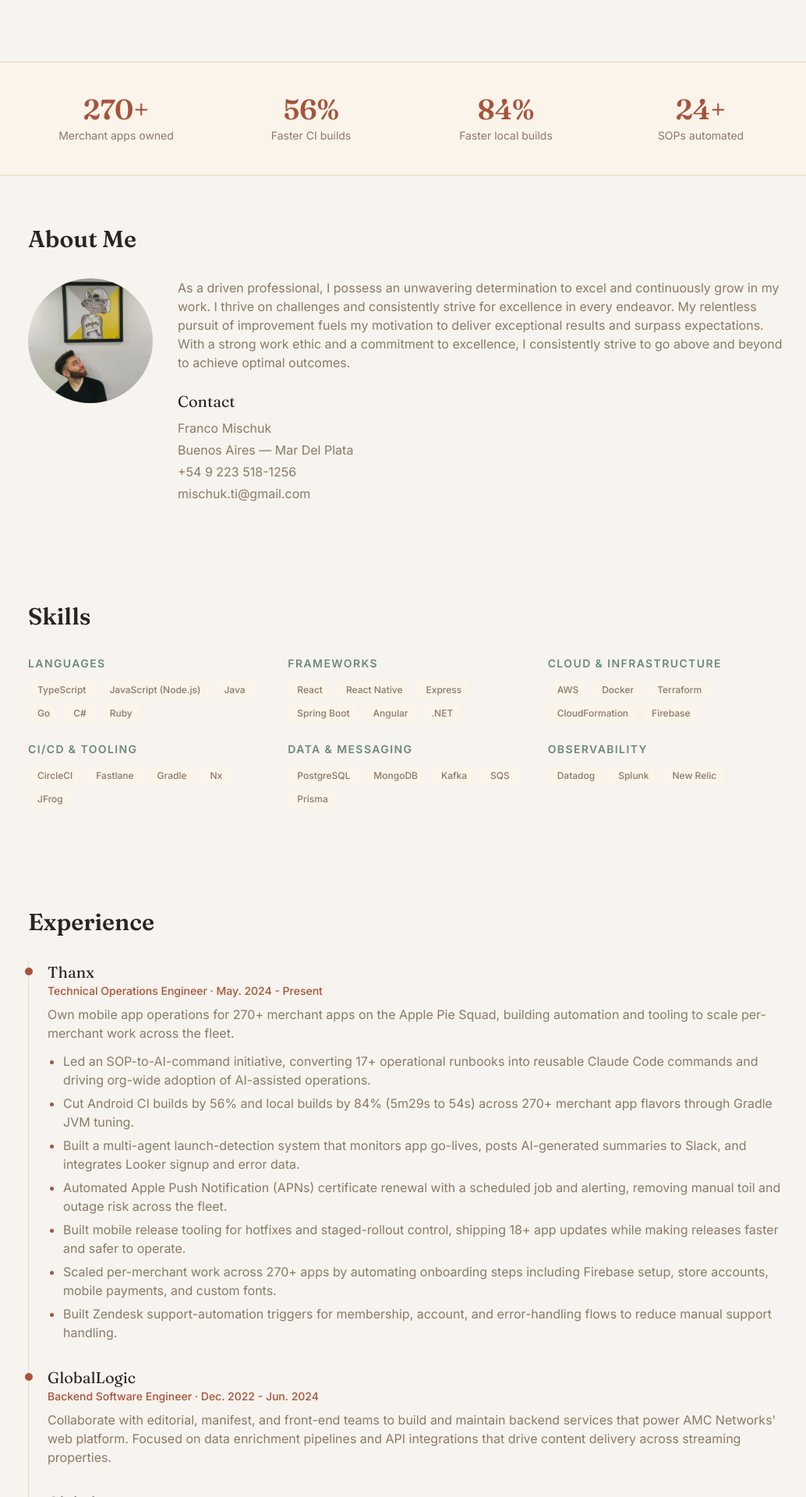
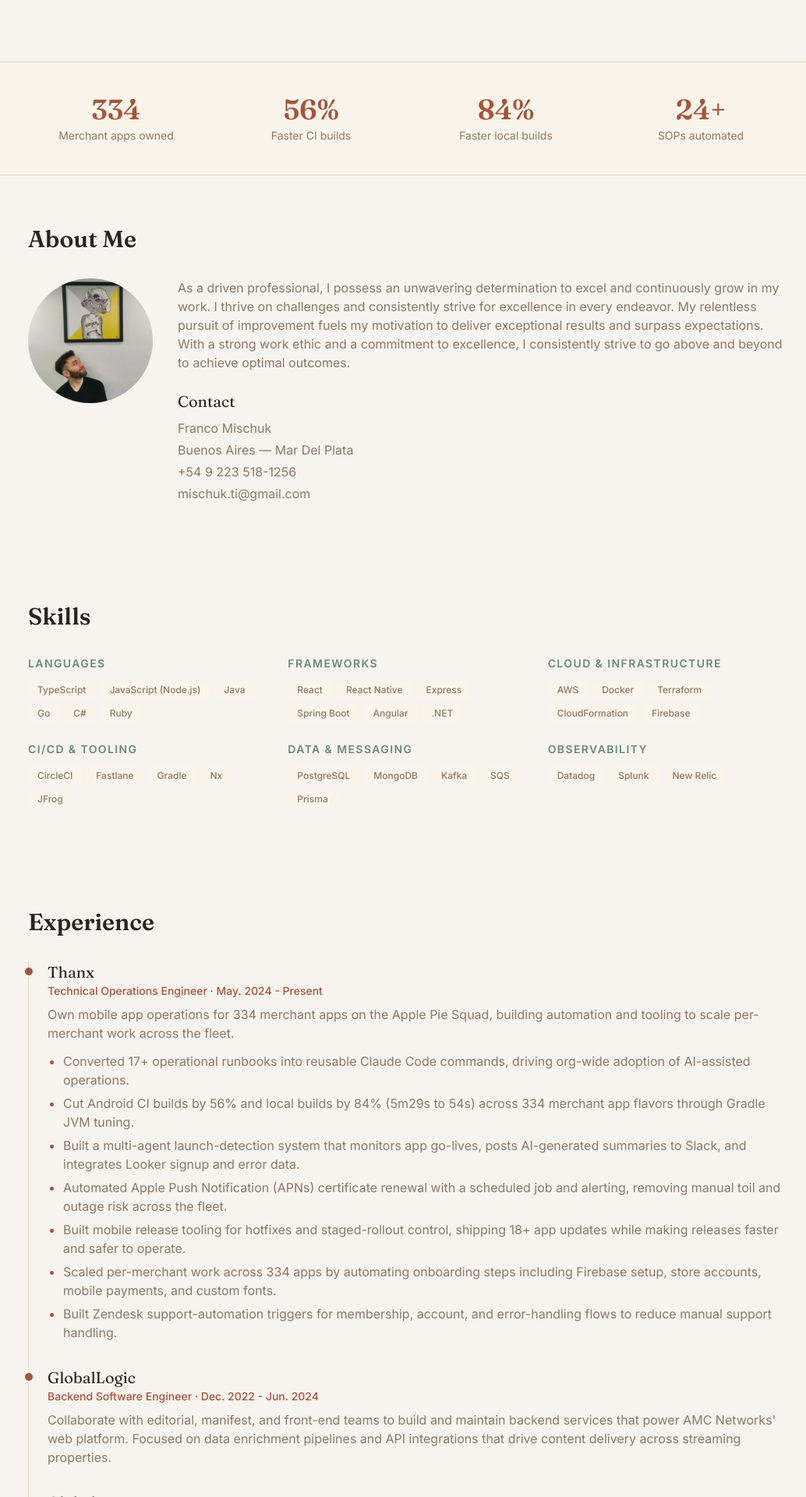
Before and after one commit to Frachuk/resume, a React (Vite) app: page / in a window 1280 px wide. Shown: the part 540-2460 px from the top of the page at 78% size, without its empty margins (116-1150 px from the left). Built offline with nearby package versions, Linux system fonts and the light colour scheme.

Commit message:
[Update] locales and ammount of apps

```diff
--- a/src/data/resume.ts
+++ b/src/data/resume.ts
@@ -23,7 +23,7 @@ export const resume: ResumeData = {
     ],
   },
   metrics: [
-    { id: 'apps', value: '270+' },
+    { id: 'apps', value: '334' },
     { id: 'ci-speed', value: '56%' },
     { id: 'local-speed', value: '84%' },
     { id: 'sops', value: '24+' },
--- a/src/i18n/locales/en.json
+++ b/src/i18n/locales/en.json
@@ -41,14 +41,14 @@
     "title": "Experience",
     "items": {
       "thanx-toe": {
-        "description": "Own mobile app operations for 270+ merchant apps on the Apple Pie Squad, building automation and tooling to scale per-merchant work across the fleet.",
+        "description": "Own mobile app operations for 334 merchant apps on the Apple Pie Squad, building automation and tooling to scale per-merchant work across the fleet.",
         "highlights": [
-          "Led an SOP-to-AI-command initiative, converting 17+ operational runbooks into reusable Claude Code commands and driving org-wide adoption of AI-assisted operations.",
-          "Cut Android CI builds by 56% and local builds by 84% (5m29s to 54s) across 270+ merchant app flavors through Gradle JVM tuning.",
+          "Converted 17+ operational runbooks into reusable Claude Code commands, driving org-wide adoption of AI-assisted operations.",
+          "Cut Android CI builds by 56% and local builds by 84% (5m29s to 54s) across 334 merchant app flavors through Gradle JVM tuning.",
           "Built a multi-agent launch-detection system that monitors app go-lives, posts AI-generated summaries to Slack, and integrates Looker signup and error data.",
           "Automated Apple Push Notification (APNs) certificate renewal with a scheduled job and alerting, removing manual toil and outage risk across the fleet.",
           "Built mobile release tooling for hotfixes and staged-rollout control, shipping 18+ app updates while making releases faster and safer to operate.",
-          "Scaled per-merchant work across 270+ apps by automating onboarding steps including Firebase setup, store accounts, mobile payments, and custom fonts.",
+          "Scaled per-merchant work across 334 apps by automating onboarding steps including Firebase setup, store accounts, mobile payments, and custom fonts.",
           "Built Zendesk support-automation triggers for membership, account, and error-handling flows to reduce manual support handling."
         ]
       },
@@ -92,7 +92,7 @@
         "description": "Automated Apple Push Notification certificate renewal via a cron job that detects expiring certificates and renews them automatically. Includes Slack webhook alerts and monitoring, eliminating a manual process that previously risked push notification outages for merchant apps."
       },
       "android-build-optimization": {
-        "description": "Optimized Gradle JVM configuration for Android build flavors across 270+ merchant apps. Achieved 55.9% faster CI builds on CircleCI and 83.6% faster local builds (from 5m29s to 54s), reducing engineering time and CI costs company-wide."
+        "description": "Optimized Gradle JVM configuration for Android build flavors across 334 merchant apps. Achieved 55.9% faster CI builds on CircleCI and 83.6% faster local builds (from 5m29s to 54s), reducing engineering time and CI costs company-wide."
       },
       "thanx-appops-cli": {
         "description": "Built a suite of 6 Node.js CLI tools automating core operational workflows: release cuts, SendGrid custom domain setup, Firebase app creation, Apple agreement emails, and Android app signing. Used across the entire engineering org to standardize and accelerate merchant operations."
--- a/src/i18n/locales/es.json
+++ b/src/i18n/locales/es.json
@@ -41,14 +41,14 @@
     "title": "Experiencia",
     "items": {
       "thanx-toe": {
-        "description": "Responsable de las operaciones de apps móviles para más de 270 apps de comercios en el equipo Apple Pie Squad, construyendo automatización y herramientas para escalar el trabajo por comercio en toda la flota.",
+        "description": "Responsable de las operaciones de apps móviles para 334 apps de comercios en el equipo Apple Pie Squad, construyendo automatización y herramientas para escalar el trabajo por comercio en toda la flota.",
         "highlights": [
-          "Lideré una iniciativa de conversión de SOPs en comandos de IA, transformando más de 17 runbooks operativos en comandos reutilizables de Claude Code e impulsando la adopción de operaciones asistidas por IA en toda la organización.",
-          "Reduje los builds de CI de Android en un 56% y los locales en un 84% (de 5m29s a 54s) en más de 270 flavors de apps de comercios mediante el ajuste de la JVM de Gradle.",
+          "Convertí más de 17 runbooks operativos en comandos reutilizables de Claude Code, impulsando la adopción de operaciones asistidas por IA en toda la organización.",
+          "Reduje los builds de CI de Android en un 56% y los locales en un 84% (de 5m29s a 54s) en 334 flavors de apps de comercios mediante el ajuste de la JVM de Gradle.",
           "Construí un sistema multiagente de detección de lanzamientos que monitorea las salidas a producción, publica resúmenes generados por IA en Slack e integra datos de registros y errores de Looker.",
           "Automaticé la renovación de certificados de notificaciones push de Apple (APNs) con un job programado y alertas, eliminando trabajo manual y el riesgo de interrupciones en toda la flota.",
           "Construí herramientas de release móvil para hotfixes y control de despliegue escalonado, publicando más de 18 actualizaciones de apps y haciendo los releases más rápidos y seguros de operar.",
-          "Escalé el trabajo por comercio en más de 270 apps automatizando pasos del onboarding como la configuración de Firebase, cuentas de tiendas, pagos móviles y fuentes personalizadas.",
+          "Escalé el trabajo por comercio en 334 apps automatizando pasos del onboarding como la configuración de Firebase, cuentas de tiendas, pagos móviles y fuentes personalizadas.",
           "Construí triggers de automatización de soporte en Zendesk para flujos de membresía, cuentas y manejo de errores, reduciendo la gestión manual de soporte."
         ]
       },
@@ -92,7 +92,7 @@
         "description": "Automaticé la renovación de certificados de Apple Push Notification mediante un cron job que detecta certificados por vencer y los renueva automáticamente. Incluye alertas por webhook de Slack y monitoreo, eliminando un proceso manual que antes ponía en riesgo el envío de notificaciones push de las apps de comercios."
       },
       "android-build-optimization": {
-        "description": "Optimicé la configuración de la JVM de Gradle para los flavors de build de Android en más de 270 apps de comercios. Logré builds de CI un 55,9% más rápidos en CircleCI y builds locales un 83,6% más rápidos (de 5m29s a 54s), reduciendo el tiempo de ingeniería y los costos de CI en toda la empresa."
+        "description": "Optimicé la configuración de la JVM de Gradle para los flavors de build de Android en 334 apps de comercios. Logré builds de CI un 55,9% más rápidos en CircleCI y builds locales un 83,6% más rápidos (de 5m29s a 54s), reduciendo el tiempo de ingeniería y los costos de CI en toda la empresa."
       },
       "thanx-appops-cli": {
         "description": "Desarrollé un conjunto de 6 herramientas CLI en Node.js que automatizan flujos operativos clave: release cuts, configuración de dominios de correo personalizados en SendGrid, creación de apps en Firebase, correos de acuerdos de Apple y firma de apps de Android. Usadas por toda la organización de ingeniería para estandarizar y acelerar las operaciones con comercios."
```
